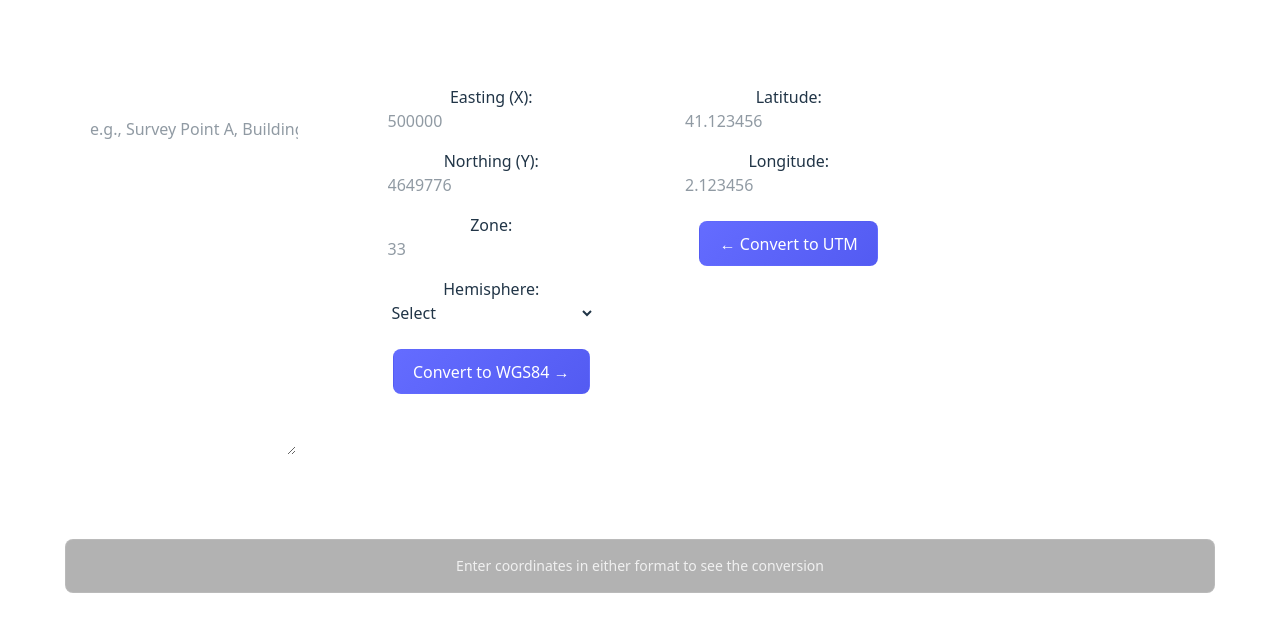
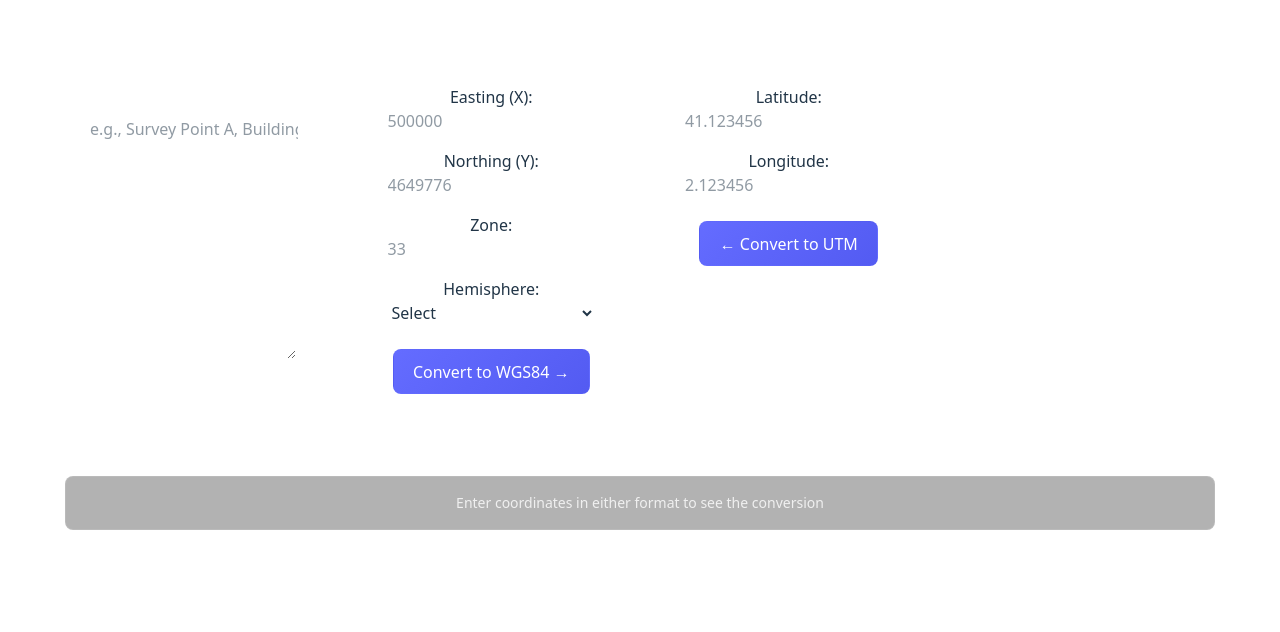
Before and after one commit to tupe12334/geo-convert, a website built with Vite: page geo-convert/index.html in a window 1280 px wide. Shown: the part 138-770 px from the top of the page. Built offline with nearby package versions, Linux system fonts and the light colour scheme.

Commit message:
style: adjust textarea and button dimensions for improved layout and usability

```diff
--- a/geo-convert/src/main.ts
+++ b/geo-convert/src/main.ts
@@ -31,7 +31,7 @@ document.querySelector<HTMLDivElement>("#app")!.innerHTML = `
             <textarea
               id="working-notes"
               placeholder="Use this area for notes, calculations, or temporary data storage. This field doesn't affect coordinate conversions."
-              rows="10"
+              rows="6"
             ></textarea>
           </div>
         </div>
--- a/geo-convert/src/style.css
+++ b/geo-convert/src/style.css
@@ -20,9 +20,9 @@ body {
   display: flex;
   place-items: center;
   min-width: 320px;
-  min-height: 100vh;
+  height: 100vh;
   width: 100vw;
-  overflow-x: hidden;
+  overflow: hidden;
   box-sizing: border-box;
 }
 
@@ -40,10 +40,12 @@ h3 {
 
 #app {
   width: 100%;
+  height: 100%;
   margin: 0 auto;
   padding: 2rem;
   text-align: center;
   box-sizing: border-box;
+  overflow-y: auto;
 }
 
 /* .coordinates-grid converted to Tailwind classes */
@@ -104,7 +106,7 @@ h3 {
 
 .working-branch-section textarea {
   width: 100%;
-  min-height: 200px;
+  min-height: 120px;
   resize: vertical;
   font-family: inherit;
   line-height: 1.5;
@@ -165,7 +167,7 @@ button:active {
   background: rgba(0, 0, 0, 0.3);
   border-radius: 8px;
   padding: 1.5rem;
-  min-height: 100px;
+  min-height: 60px;
   display: flex;
   align-items: center;
   justify-content: center;
```
